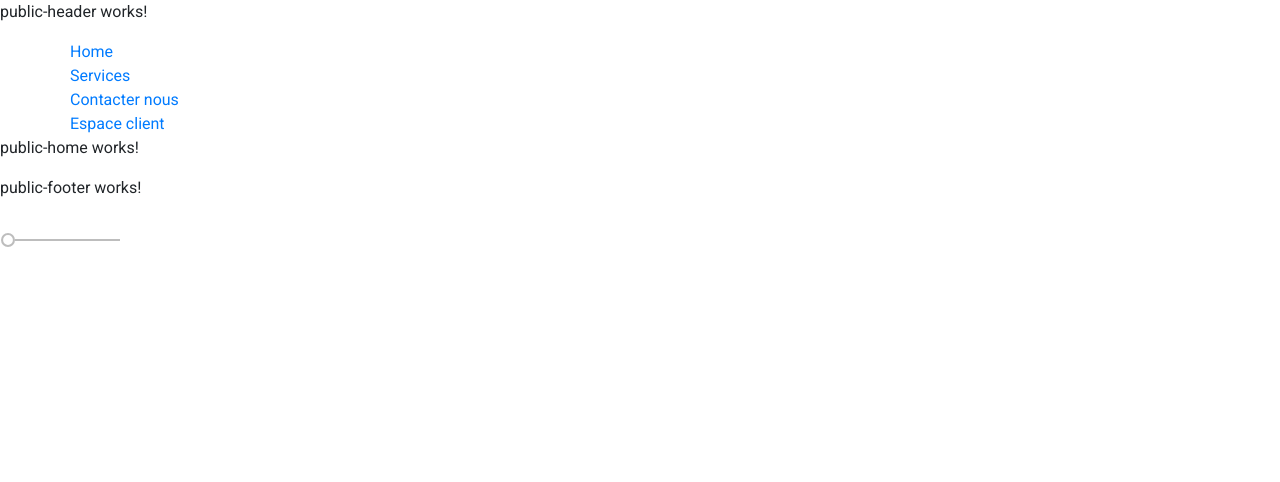
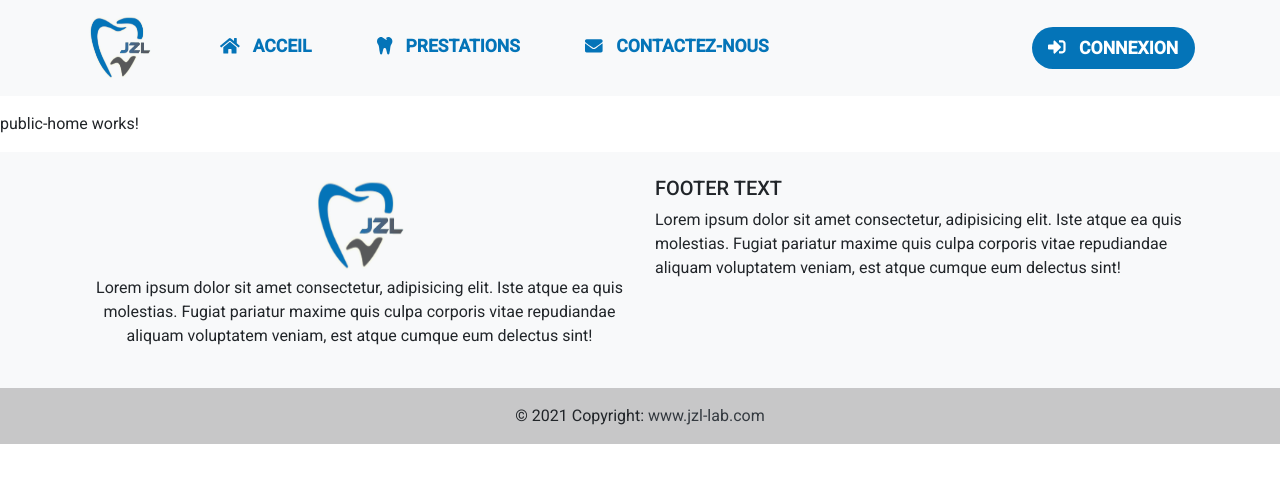
Before and after one commit to ysnjzl/jzl-lab-ng-app, an Angular app: page / in a window 1280 px wide. Shown: the top 482 px of the page. Built offline with nearby package versions, Linux system fonts and the light colour scheme.

Commit message:
[Footer] Set up Footer

```diff
--- a/src/app/app.component.html
+++ b/src/app/app.component.html
@@ -5,5 +5,3 @@
 
 
 <app-public-footer></app-public-footer>
-
-<mat-slider min="1" max="100" step="1" value="1"></mat-slider>
--- a/src/app/components/public/public-footer/public-footer.component.html
+++ b/src/app/components/public/public-footer/public-footer.component.html
@@ -1 +1,40 @@
-<p>public-footer works!</p>
+<footer class="bg-light text-center text-lg-start">
+  <!-- Grid container -->
+  <div class="container p-4">
+    <!--Grid row-->
+    <div class="row">
+      <!--Grid column-->
+      <div class="col-lg-6 col-md-12 mb-4 mb-md-0">
+        <img src="../../../../assets/resources/img/logo.png" width="100" height="100" alt="Logo">
+
+        <p>
+          Lorem ipsum dolor sit amet consectetur, adipisicing elit. Iste atque ea quis
+          molestias. Fugiat pariatur maxime quis culpa corporis vitae repudiandae
+          aliquam voluptatem veniam, est atque cumque eum delectus sint!
+        </p>
+      </div>
+      <!--Grid column-->
+
+      <!--Grid column-->
+      <div class="col-lg-6 col-md-12 mb-4 mb-md-0 text-left">
+        <h5 class="text-uppercase">Footer text</h5>
+
+        <p>
+          Lorem ipsum dolor sit amet consectetur, adipisicing elit. Iste atque ea quis
+          molestias. Fugiat pariatur maxime quis culpa corporis vitae repudiandae
+          aliquam voluptatem veniam, est atque cumque eum delectus sint!
+        </p>
+      </div>
+      <!--Grid column-->
+    </div>
+    <!--Grid row-->
+  </div>
+  <!-- Grid container -->
+
+  <!-- Copyright -->
+  <div class="text-center p-3" style="background-color: rgba(0, 0, 0, 0.2)">
+    © 2021 Copyright:
+    <a class="text-dark" href="https://www.jzl-lab.com/">www.jzl-lab.com</a>
+  </div>
+  <!-- Copyright -->
+</footer>
--- a/src/app/components/public/public-header/public-header.component.css
+++ b/src/app/components/public/public-header/public-header.component.css
@@ -0,0 +1,43 @@
+.nav-menu {}
+
+.nav-menu li a {
+  font-size: 1.1rem;
+  text-transform: uppercase;
+  font-weight: bold;
+  color: #0474B8;
+  border-bottom: 3px solid transparent;
+  margin-right: 2rem;
+  display: inline-block;
+
+}
+
+.nav-menu li a:hover,
+.nav-menu li a:active {
+  color: white;
+  font-weight: bold;
+  border-bottom: 3px solid #0474B8;
+  background-color: #0474B8;
+  border-radius: 50px;
+  display: inline-block;
+}
+
+.nav-sign-in::before {
+  border-top: 2px solid orange;
+}
+
+.nav-sign-in li a {
+  font-size: 1.1rem;
+  text-transform: uppercase;
+  font-weight: bold;
+  background-color: #0474B8;
+  color: white;
+  border-radius: 50px;
+  display: inline-block;
+}
+
+.nav-sign-in li a:hover,
+.nav-sign-in li a:active {
+  background-color: #007BFF;
+  font-weight: bold;
+  display: inline-block;
+}
--- a/src/app/components/public/public-header/public-header.component.html
+++ b/src/app/components/public/public-header/public-header.component.html
@@ -1,16 +1,53 @@
-<p>public-header works!</p>
+<header>
+  <nav class="navbar navbar-expand-lg navbar-light bg-light fixed-top" id="main-nav">
+    <div class="container">
 
-<div class="container">
-  <div class="row">
-    <a href="/">Home</a>
-  </div>
-  <div class="row">
-    <a href="services">Services</a>
-  </div>
-  <div class="row">
-    <a href="contact">Contacter nous</a>
-  </div>
-  <div class="row">
-    <a href="account">Espace client</a>
-  </div>
-</div>
+      <!-- LOGO -->
+      <a href="#home" class="navbar-brand mr-5">
+        <img src="../../../../assets/resources/img/logo.png" width="70" height="70" alt="Logo">
+      </a>
+
+      <!-- Toggle button for small screen -->
+      <button class="navbar-toggler" data-toggle="collapse" data-target="#navbarCollapse">
+        <span class="navbar-toggler-icon"></span>
+      </button>
+
+      <!-- MENU -->
+      <div class="collapse navbar-collapse" id="navbarCollapse">
+        <ul class="navbar-nav mr-auto nav-menu">
+          <li class="nav-item">
+            <a href="" class="nav-link">
+              &nbsp;
+              <fa-icon icon="home"></fa-icon>
+              &nbsp; Acceil &nbsp;
+            </a>
+          </li>
+          <li class="nav-item">
+            <a href="services" class="nav-link">
+              &nbsp;
+              <fa-icon icon="tooth"></fa-icon>
+              &nbsp; Prestations &nbsp;
+            </a>
+          </li>
+          <li class="nav-item">
+            <a href="contact" class="nav-link">
+              &nbsp;
+              <fa-icon icon="envelope"></fa-icon>
+              &nbsp; Contactez-nous &nbsp;
+            </a>
+          </li>
+          <li class="nav-item"> &nbsp; </li>
+        </ul>
+        <ul class="navbar-nav ml-auto nav-sign-in">
+          <li class="nav-item">
+            <a href="account" class="nav-link">
+              &nbsp;
+              <fa-icon icon="sign-in-alt"></fa-icon>
+              &nbsp; Connexion &nbsp;
+            </a>
+          </li>
+        </ul>
+      </div>
+    </div>
+  </nav>
+</header>
--- a/src/styles.css
+++ b/src/styles.css
@@ -4,6 +4,7 @@ body {
 }
 
 body {
+  padding-top: 7rem;
   margin: 0;
   font-family: Roboto, "Helvetica Neue", sans-serif;
 }
```
